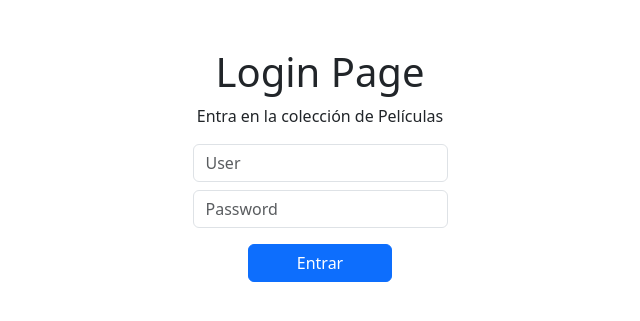
After one commit to jordidalmaudev/M07-DevServidor-PHP, a PHP site: page /vistas/login.php in a window 1280 px wide. The commit adds this page. Shown: the top 321 px of the page, without its empty margins (320-960 px from the left). Run offline with PHP 8.4, Linux system fonts and the light colour scheme.

```diff
--- a/formularios/insertData.php
+++ b/formularios/insertData.php
@@ -18,7 +18,7 @@ $edad = $_POST['edad'];
 
 
 if (isMail($email)) {
-    $insertDataQuery = "INSERT INTO users (nombre,apellidos,email,edad) VALUES('$nombre','$apellidos','$email','$edad');";
+    $insertDataQuery = "INSERT INTO users (nombre,apellidos,email,edad) VALUES ('$nombre','$apellidos','$email','$edad');";
     if (mysqli_query($conn, $insertDataQuery)) {
         echo " <h2> " . "Data guardada correctamente en la base de datos" . "</h2>";
         echo "<a href='insert.html'>Insertar otro usuario</a> ";
--- a/gestio-peliculas/controladores/insertar_actor.php
+++ b/gestio-peliculas/controladores/insertar_actor.php
@@ -9,9 +9,11 @@ if ($_SERVER['REQUEST_METHOD'] == 'POST') {
 
 
     // Insertar el actor en la base de datos
-    $query = "INSERT INTO actor (nombreActor, nacionalidadActor, imagen) VALUES ('$nombreActor', '$nacionalidadActor', '$imagen')";
+    $query = "INSERT INTO actor (nombreActor, nacionalidadActor, imagen) VALUES (?,?,?);";
+    $stmt = $conn->prepare($query);
+    $insertarActor = $stmt->execute([strip_tags($nombreActor), strip_tags($nacionalidadActor), strip_tags($imagen)]);
 
-    if ($conn->exec($query)) {
+    if ($insertarActor) {
         echo "Actor insertado correctamente.";
         echo "Volver al <a href=\"../index.php\">listado de actores</a>";
     } else {
--- a/gestio-peliculas/index.php
+++ b/gestio-peliculas/index.php
@@ -4,7 +4,7 @@
     <meta charset="UTF-8">
     <meta name="viewport" content="width=device-width, initial-scale=1.0">
     <link rel="stylesheet" href="https://cdn.jsdelivr.net/npm/bootstrap@5.3.3/dist/css/bootstrap.min.css" integrity="sha384-QWTKZyjpPEjISv5WaRU9OFeRpok6YctnYmDr5pNlyT2bRjXh0JMhjY6hW+ALEwIH" crossorigin="anonymous">
-
+    <link rel="stylesheet" href="./css/index.css">
     <title>Gestió Películas | Jordi Dalmau</title>
 </head>
 <body>
@@ -38,7 +38,7 @@ $conn = connectBD();
             foreach ($listaActores as $actor) {
                 echo "
                 <div class='col-md-6'>
-                    <div class='card shadow mb-3' style='max-width: 450px;'>
+                    <div class='card shadow mb-3' style='max-width: 450px; height: 150px;'>
                       <div class='row no-gutters'>
                         <div class='col-md-4'>
                           <img src='{$actor['imagen']}' class='card-img' alt='{$actor['nombreActor']}'>
--- /dev/null
+++ b/gestio-peliculas/vistas/login.php
@@ -0,0 +1,31 @@
+<!DOCTYPE html>
+<html lang="en">
+<head>
+    <meta charset="UTF-8">
+    <meta name="viewport" content="width=device-width, initial-scale=1.0">
+    <link rel="stylesheet" href="https://cdn.jsdelivr.net/npm/bootstrap@5.3.3/dist/css/bootstrap.min.css" integrity="sha384-QWTKZyjpPEjISv5WaRU9OFeRpok6YctnYmDr5pNlyT2bRjXh0JMhjY6hW+ALEwIH" crossorigin="anonymous">
+
+    <title>Login Page</title>
+</head>
+
+
+<body>
+    <div class="container mt-5 d-flex align-items-center flex-column">
+        <div class="row w-25 text-center">
+
+            <h1>Login Page</h1>
+            <p>Entra en la colección de Películas</p>
+        </div>
+        <div class="row w-25">
+
+            <form action="../controladores/login.php" method="POST">
+            <div class="form-group d-flex flex-column">
+                <input class="form-control" type="text" name="user" placeholder="User" required>
+                <input class="form-control mt-2" type="password" name="password" placeholder="Password" required>
+                <button type="submit" class="btn btn-primary mt-3 px-5 align-self-center">Entrar</button>
+            </div>
+            </form>
+        </div>
+    </div>
+</body>
+</html>
--- a/gestio-peliculas/vistas/modificarActor.php
+++ b/gestio-peliculas/vistas/modificarActor.php
@@ -14,9 +14,9 @@ $conn = connectBD();
 $id = $_GET['id'];
 
 // Obtener actor por id
-$query = "SELECT * FROM actor WHERE idActor = $id";
+$query = "SELECT * FROM actor WHERE idActor = ?";
 $stmt = $conn->prepare($query);
-$stmt->execute();
+$stmt->execute([strip_tags($id)]);
 $actor = $stmt->fetch(PDO::FETCH_ASSOC);
 
 // Obtener la lista de países
```
Also changed, not shown: gestio-peliculas/controladores/insertar_pais.php (+5 -2 lines), gestio-peliculas/controladores/login.php (added, +24 -0 lines), gestio-peliculas/css/index.css (+3 -13 lines), gestio-peliculas/vistas/eliminarActor.php (line endings or trailing spaces).
